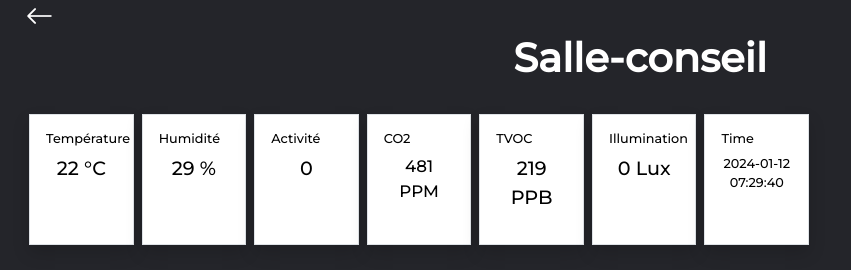
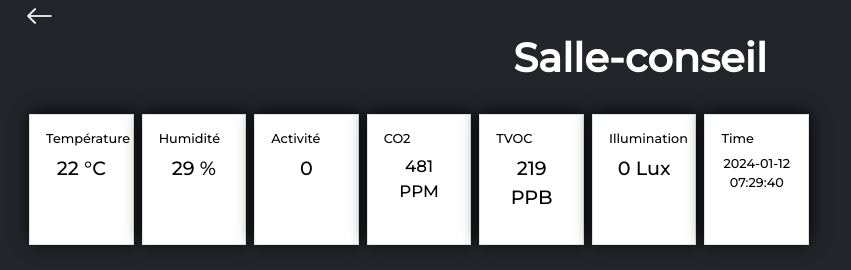
Before and after one commit to Iamkylian/SAE-ALT-S3-Dev-23-24-OccupationSalles-Equipe-1, a PHP site: page /Carte/salle.php?salle=Salle-conseil in a window 1280 px wide. Shown: the part 101-371 px from the top of the page, without its empty margins (0-851 px from the left). Run offline with PHP 8.4, Linux system fonts and the light colour scheme; data comes from the database, SQL or seed files in the repository; data that the repository does not hold is empty.

Commit message:
update css

```diff
--- a/Docker/php/Css/Salle/salle.css
+++ b/Docker/php/Css/Salle/salle.css
@@ -27,6 +27,7 @@
 	color: black !important;
 	background-color: white !important;
 	font-family: "Montserrat",sans-serif;
+	box-shadow: 1px -2px 17px -1px #000000 !important;
 }
 
 #data p {
```
